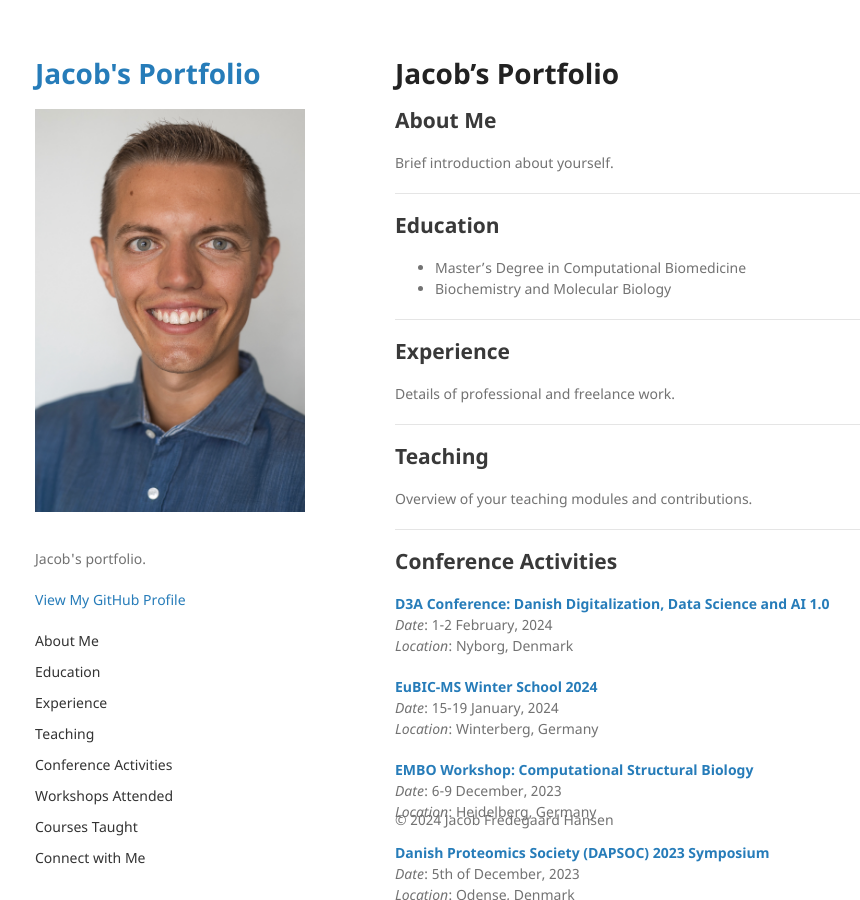
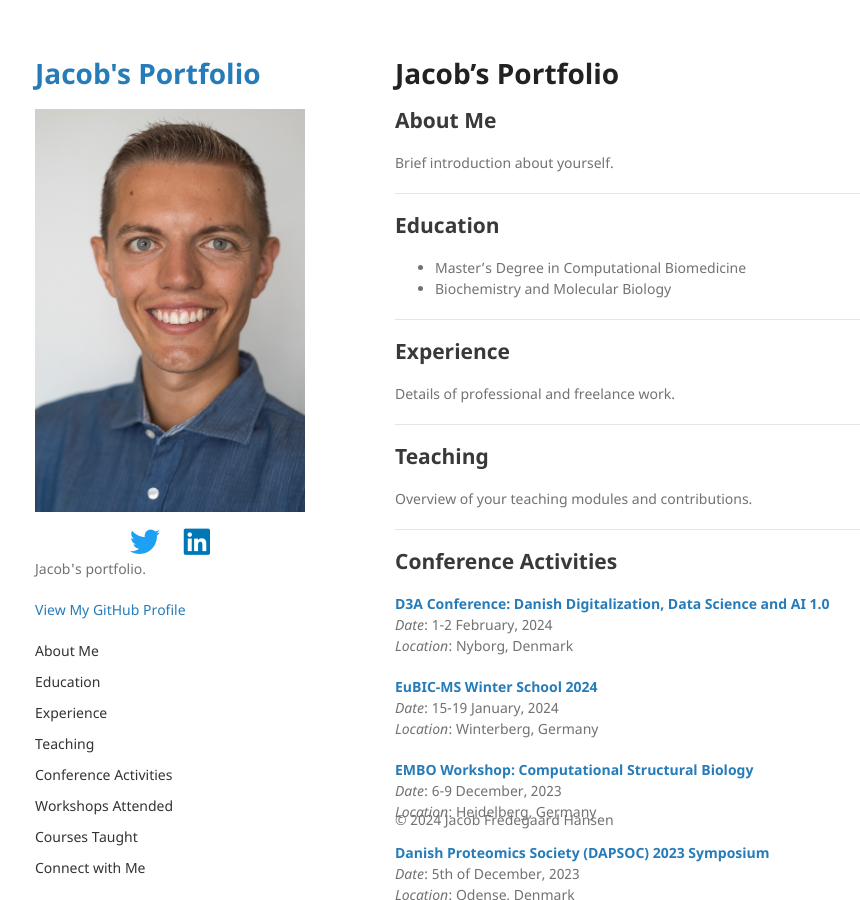
Before and after one commit to jacobfh1/jacobfh1.github.io, a Jekyll site: the page built from index.md, in a window 1280 px wide and 900 px high. Shown: the whole window, without its empty margins (175-1035 px from the left). Built offline with Jekyll 4.4.1, drawn with Linux system fonts in a browser that asks for light colours.

Commit message:
Updated default.html

```diff
--- a/_layouts/default.html
+++ b/_layouts/default.html
@@ -7,6 +7,10 @@
 
     {% seo %}
     <link rel="stylesheet" href="{{ "/assets/css/style.css?v=" | append: site.github.build_revision | relative_url }}">
+
+    <!-- Font Awesome for social icons -->
+    <link rel="stylesheet" href="https://cdnjs.cloudflare.com/ajax/libs/font-awesome/6.0.0-beta3/css/all.min.css">
+
     <!--[if lt IE 9]>
     <script src="https://cdnjs.cloudflare.com/ajax/libs/html5shiv/3.7.3/html5shiv.min.js"></script>
     <![endif]-->
@@ -21,9 +25,14 @@
           <img src="{{site.logo | relative_url}}" alt="Logo" />
         {% endif %}
 
+        <!-- Social media icons under the logo -->
         <div class="social-icons">
-          <a href="https://twitter.com/jacobfh" target="_blank"><i class="fab fa-twitter"></i></a>
-          <a href="https://www.linkedin.com/in/jacobfh/" target="_blank"><i class="fab fa-linkedin"></i></a>
+          <a href="https://twitter.com/jacobfh" target="_blank">
+            <i class="fab fa-twitter" style="font-size:30px;color:#1DA1F2;"></i>
+          </a>
+          <a href="https://www.linkedin.com/in/jacobfh/" target="_blank">
+            <i class="fab fa-linkedin" style="font-size:30px;color:#0077B5;"></i>
+          </a>
         </div>
 
         <p>{{ site.description | default: site.github.project_tagline }}</p>
```
